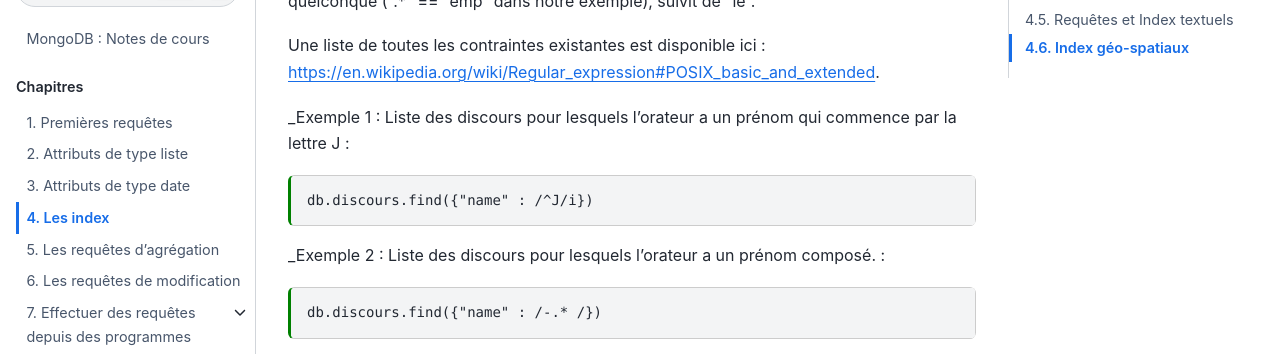
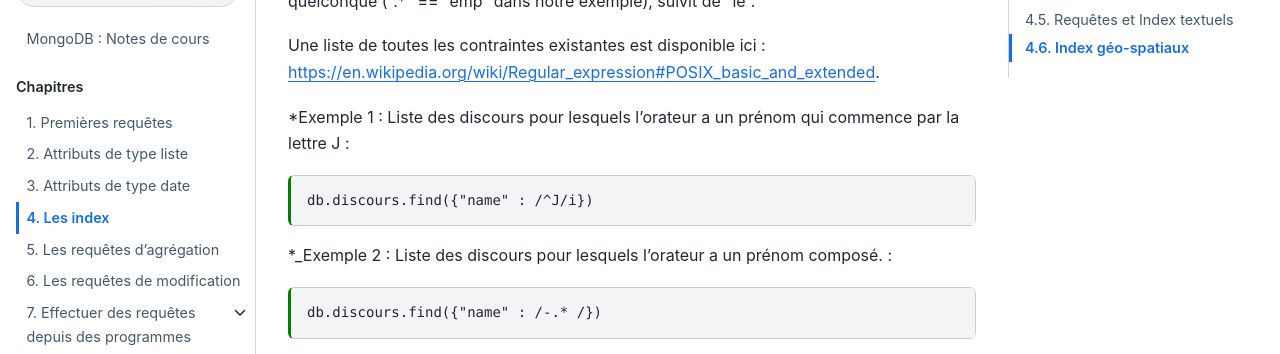
Before and after one commit to rtavenar/mongo_book, a Jupyter Book: the page built from content/04_index.md, in a window 1280 px wide and 900 px high, scrolled down 3429 px. Shown: the part 153-507 px from the top of the window. Built offline with Jupyter Book 1.0.4 settings and Sphinx 7.4.7 and the Sphinx Book theme 1.1.4, drawn with Linux system fonts in a browser that asks for light colours.

````diff
--- a/content/04_index.md
+++ b/content/04_index.md
@@ -128,13 +128,13 @@ Ici, "cle" désigne le champ dans lequel on souhaite rechercher et "exemple" la
 
 Une liste de toutes les contraintes existantes est disponible ici : https://en.wikipedia.org/wiki/Regular_expression#POSIX_basic_and_extended.
 
-_Exemple 1 : Liste des discours pour lesquels l’orateur a un prénom qui commence par la lettre J :
+*Exemple 1 : Liste des discours pour lesquels l’orateur a un prénom qui commence par la lettre J :
 
 ```{code-cell}
 db.discours.find({"name" : /^J/i})
 ```
 
-_Exemple 2 : Liste des discours pour lesquels l’orateur a un prénom composé. :
+*_Exemple 2 : Liste des discours pour lesquels l’orateur a un prénom composé. :
 
 ```{code-cell}
 db.discours.find({"name" : /-.* /})
````
